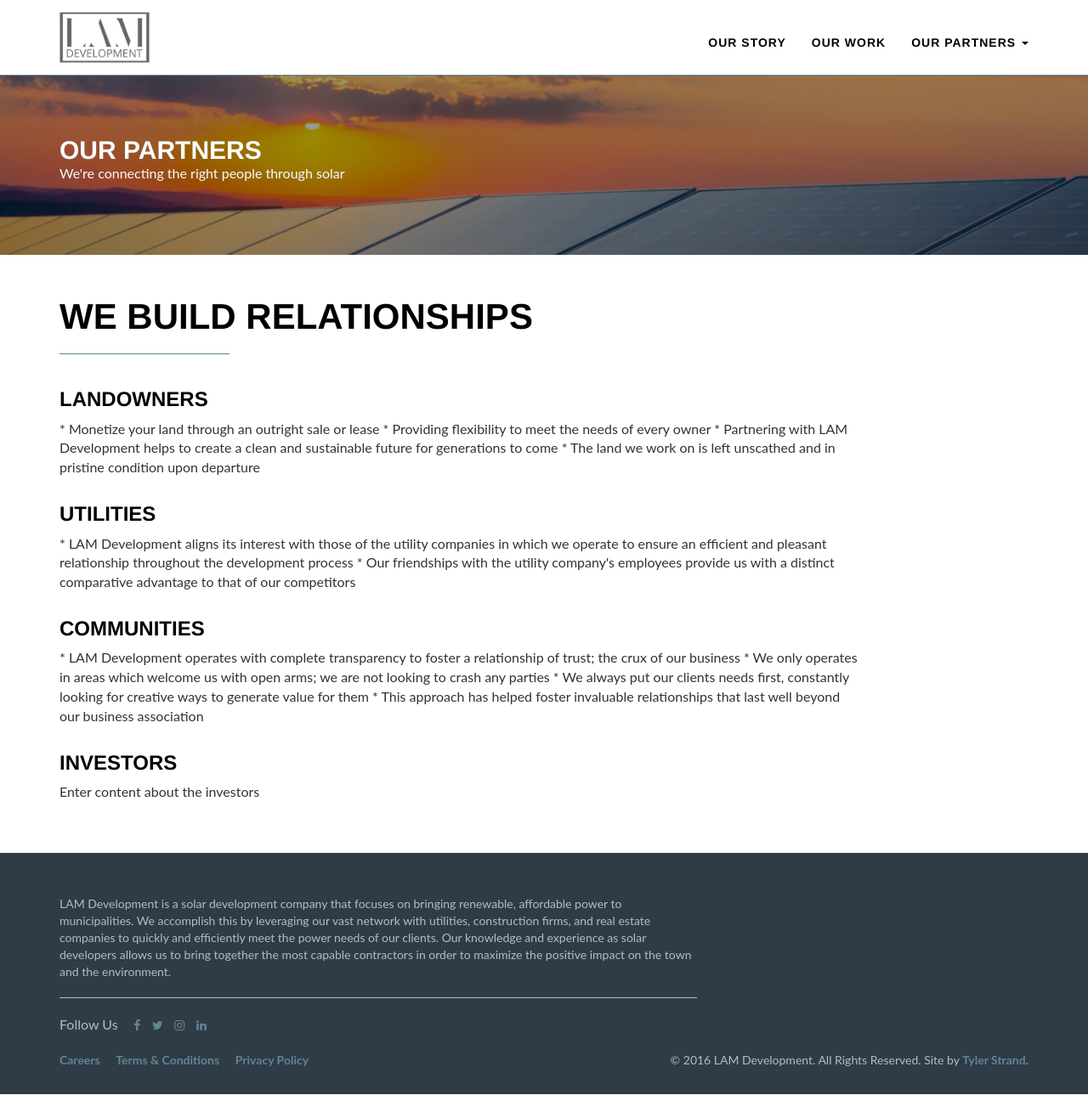
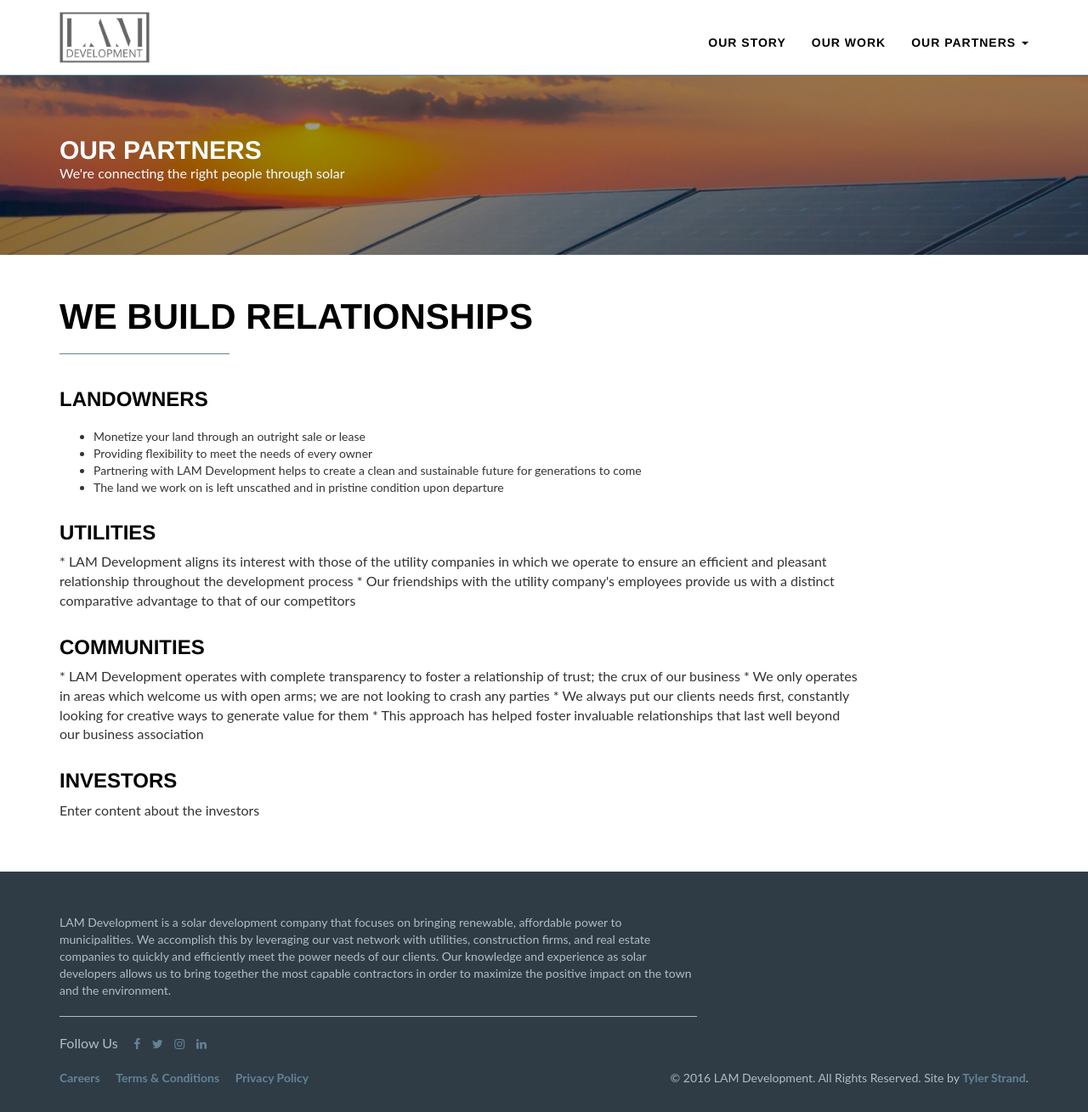
Before and after one commit to tstrand/lamdevelopment, a Jekyll site: the page built from partners.markdown, in a window 1280 px wide and 1309 px high. Shown: the whole window at 85% size. Built offline with Jekyll 4.4.1, drawn with Linux system fonts in a browser that asks for light colours; nearby versions of some CDN libraries.

Commit message:
Updated Partners

```diff
--- a/partners.markdown
+++ b/partners.markdown
@@ -8,13 +8,12 @@ subheader-text: We're connecting the right people through solar
 section1-title: We build relationships
 subsection1-title: Landowners
 subsection1-body: |-
-  * Monetize your land through an outright sale or lease
-
-  * Providing flexibility to meet the needs of every owner
-
-  * Partnering with LAM Development helps to create a clean and sustainable future for generations to come
-
-  * The land we work on is left unscathed and in pristine condition upon departure
+  <ul>
+  <li>Monetize your land through an outright sale or lease</li>
+  <li>Providing flexibility to meet the needs of every owner</li>
+  <li>Partnering with LAM Development helps to create a clean and sustainable future for generations to come</li>
+  <li>The land we work on is left unscathed and in pristine condition upon departure</li>
+  </ul>
 subsection2-title: Utilities
 subsection2-body: |-
   * LAM Development aligns its interest with those of the utility companies in which we operate to ensure an efficient and pleasant relationship throughout the development process
```
